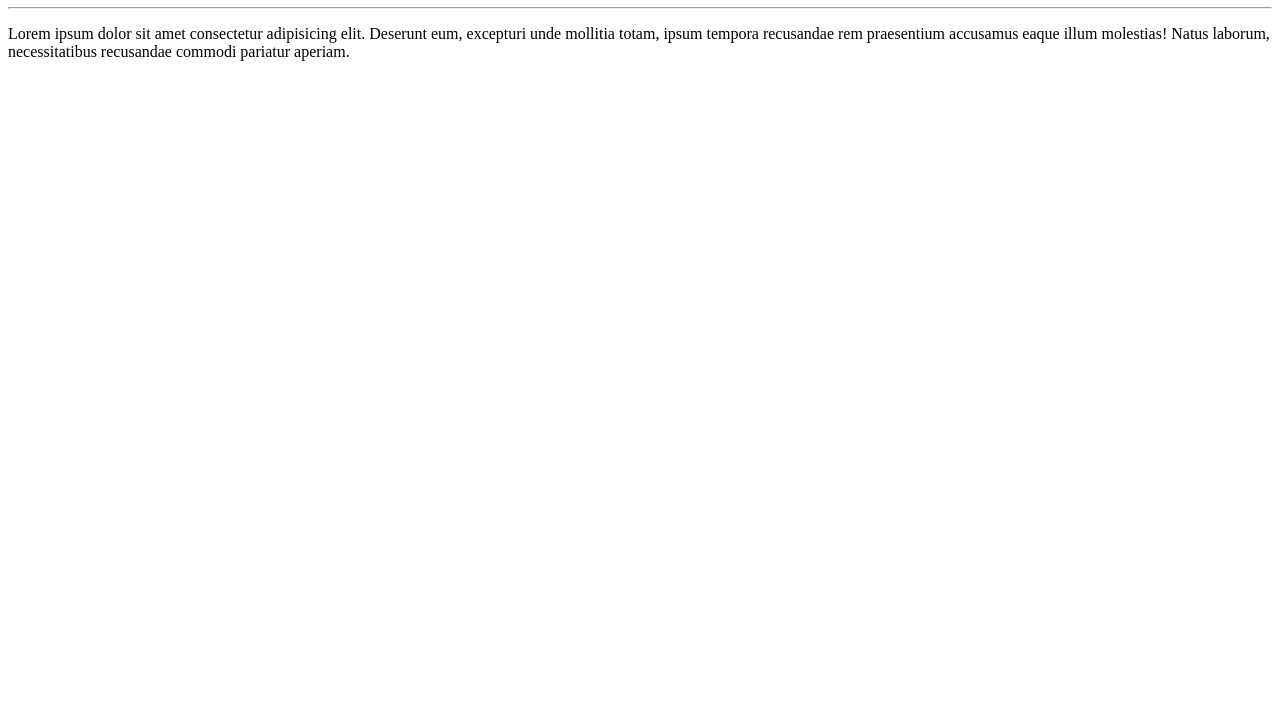
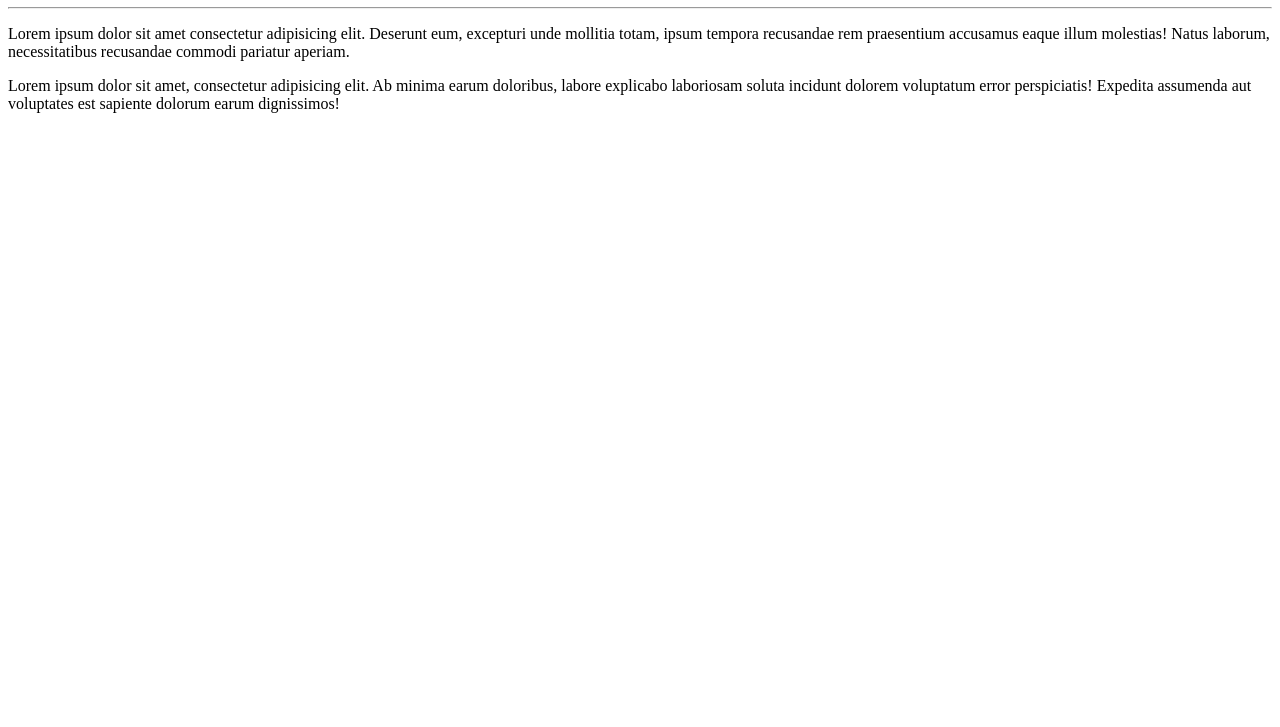
Before and after one commit to AdrianaSoares/Ola-mundo, a plain HTML site: page site-exemplo/index.html in a window 1280 px wide. Shown: the part 73-800 px from the top of the page. Drawn offline with Linux system fonts and the light colour scheme.

Commit message:
Adicionei um parágrafo

```diff
--- a/site-exemplo/index.html
+++ b/site-exemplo/index.html
@@ -9,5 +9,6 @@
     <h1>Olá, Mundo!</h1>
     <hr>
     <p>Lorem ipsum dolor sit amet consectetur adipisicing elit. Deserunt eum, excepturi unde mollitia totam, ipsum tempora recusandae rem praesentium accusamus eaque illum molestias! Natus laborum, necessitatibus recusandae commodi pariatur aperiam.</p>
+    <p>Lorem ipsum dolor sit amet, consectetur adipisicing elit. Ab minima earum doloribus, labore explicabo laboriosam soluta incidunt dolorem voluptatum error perspiciatis! Expedita assumenda aut voluptates est sapiente dolorum earum dignissimos!</p>
 </body>
 </html>
```
